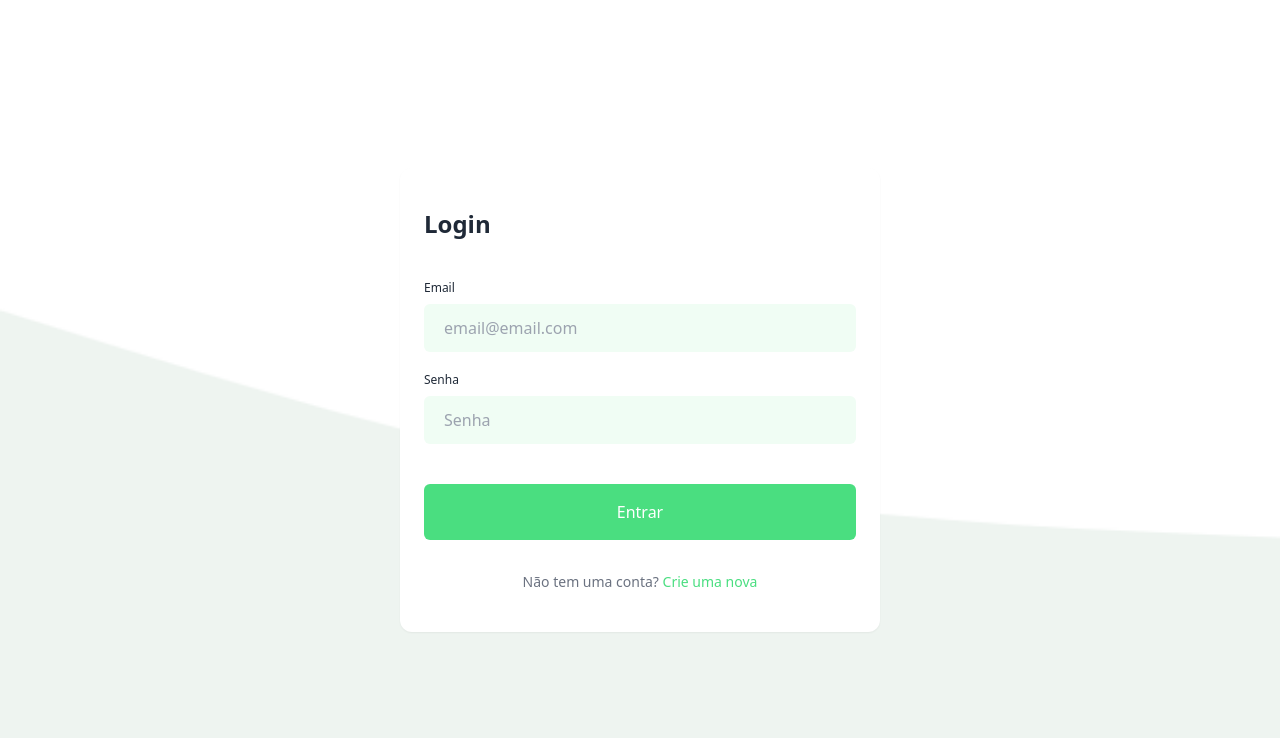
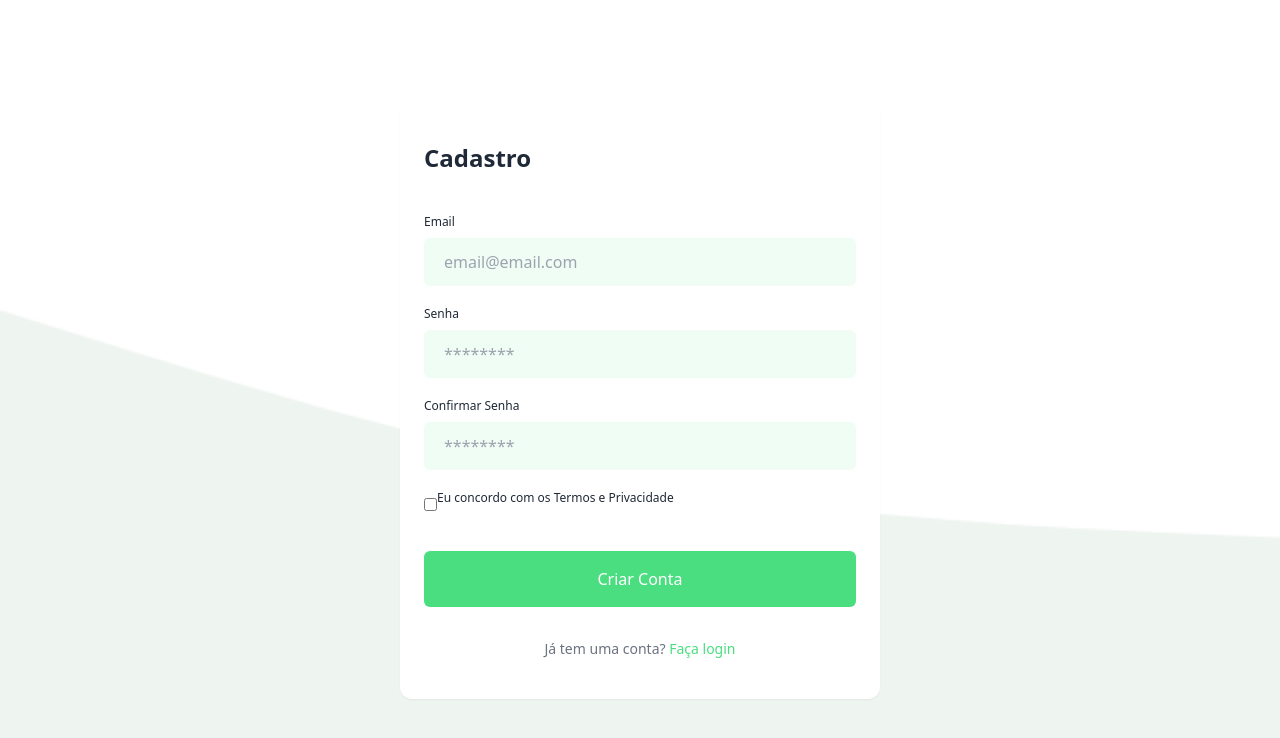
Before and after one commit to mxtheusbm/conselho-classe-ifnmg, a React (Vite) app: page / in a window 1280 px wide. Shown: the top 738 px of the page. Built offline with nearby package versions, Linux system fonts and the light colour scheme.

Commit message:
feat(register): add register page

```diff
--- a/src/App.tsx
+++ b/src/App.tsx
@@ -1,8 +1,8 @@
-import Login from "./components/login"
+import Cadastro from "./components/cadastro"
 
 function App() {
   return (
-    <Login/>
+    <Cadastro/>
   )
 }
 
--- /dev/null
+++ b/src/components/cadastro/index.tsx
@@ -0,0 +1,43 @@
+import Input from "../input";
+
+function Cadastro() {
+  return (
+    <div className="w-full min-h-screen flex bg-wave-haikei bg-no-repeat bg-cover">
+      <div className="py-10 px-6 m-auto w-[480px] bg-white rounded-xl shadow-sm flex flex-col gap-10" >
+        <div className="text-2xl font-bold text-gray-800">Cadastro</div>
+        <div className="flex flex-col gap-5">
+          <Input
+            label="Email"
+            placeholder="email@email.com"
+            type="text"
+          />
+          <Input
+            label="Senha"
+            placeholder="********"
+            type="password"
+          />
+          <Input
+            label="Confirmar Senha"
+            placeholder="********"
+            type="password"
+          />
+          <div className="flex flex-row text-xs font-medium text-gray-800">
+            <Input
+                label=""
+                placeholder=""
+                type="checkbox"
+            />
+            <p>Eu concordo com os Termos e Privacidade</p>
+          </div>
+
+        </div>
+        <div className="flex flex-col items-center gap-8">
+          <button className="font-medium text-white py-4 w-full bg-green-400 rounded-md hover:bg-green-500">Criar Conta</button>
+          <p className="text-sm text-gray-500">Já tem uma conta? <span className="text-green-400">Faça login</span></p>
+        </div>
+      </div>
+    </div>
+  )
+}
+
+export default Cadastro;
--- a/src/components/input/index.tsx
+++ b/src/components/input/index.tsx
@@ -1,9 +1,10 @@
 export type InputProps = {
   label: string;
   placeholder: string;
+  type: string;
 }
 
-function Input({label, placeholder}: InputProps) {
+function Input({label, placeholder, type}: InputProps) {
   return (
     <div className="flex flex-col gap-2">
       <label className="text-xs font-medium text-gray-800">
@@ -12,7 +13,7 @@ function Input({label, placeholder}: InputProps) {
 
       <input
         className="bg-green-50 py-3 px-5 rounded-md border-none"
-        type="text"
+        type={type}
         placeholder={placeholder}
       />
     </div>
```
